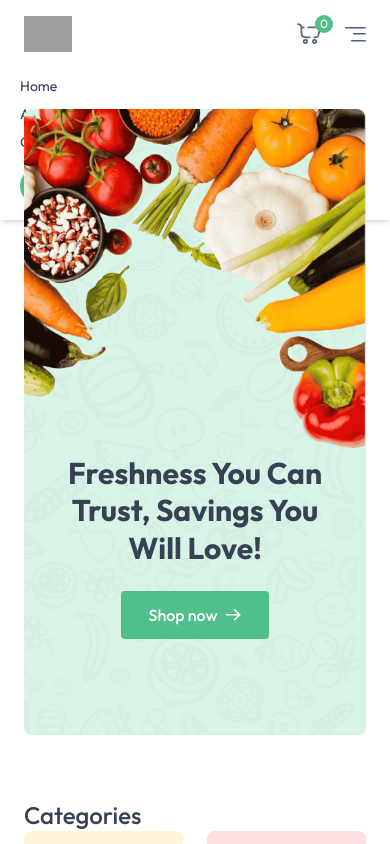
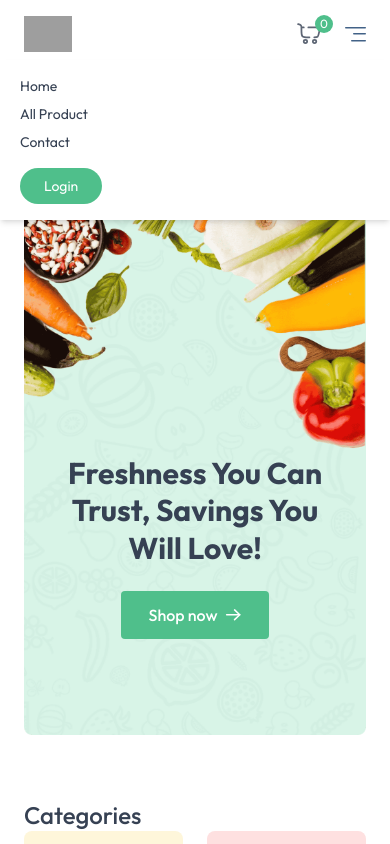
Before and after one commit to PriyanshiNmeher/StreetWay, a React (Vite) app in the folder client/: page / in a window 390 px wide. Both pictures are taken after a click on the button "Menu". Shown: the top 844 px of the page. Built offline with nearby package versions, Linux system fonts and the light colour scheme; no server answers; grey boxes are pictures that could not be loaded.

Commit message:
Update Navbar.jsx

```diff
--- a/client/src/components/Navbar.jsx
+++ b/client/src/components/Navbar.jsx
@@ -86,7 +86,7 @@
 
 
             {/* Mobile Menu */}
-            { open && (<div className={`${open ? 'flex' : 'hidden'} absolute top-[60px] left-0 w-full bg-white shadow-md py-4 flex-col items-start gap-2 px-5 text-sm md:hidden`}>
+            { open && (<div className={`${open ? 'flex' : 'hidden'} absolute top-[60px] left-0 w-full bg-white shadow-md py-4 flex-col items-start gap-2 px-5 text-sm md:hidden z-50`}>
                 <NavLink to='/' onClick={() => setOpen(false)}>Home</NavLink>
                 <NavLink to='/products' onClick={() => setOpen(false)}>All Product</NavLink>
                 {user&&
```
